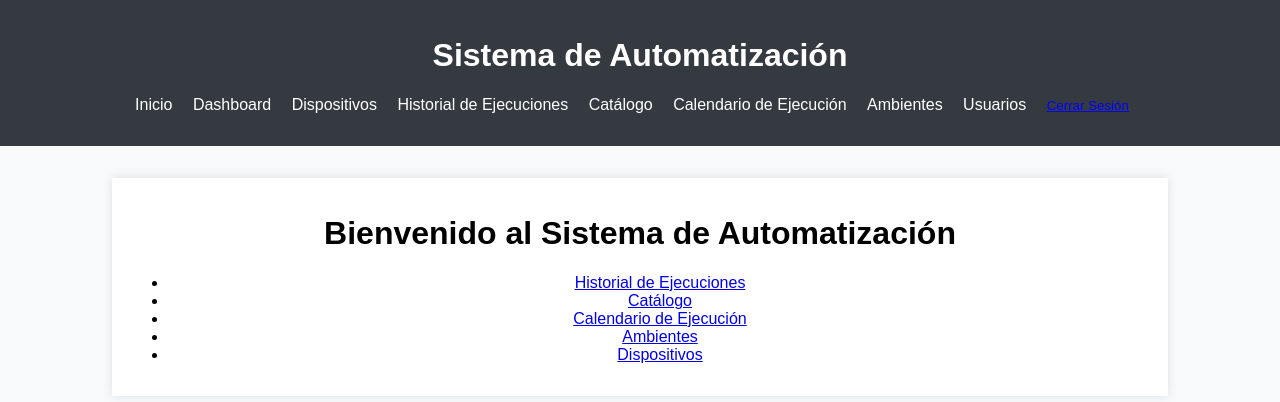
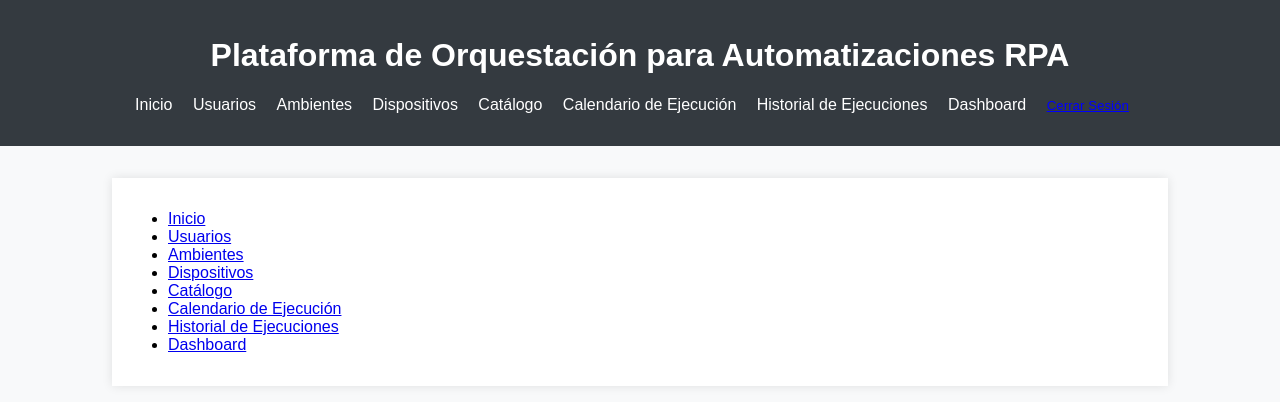
Before and after one commit to Reynaldo-byte/Plataforma-de-Orquestaci-n-para-Automatizaciones-RPA, a Django app: page / in a window 1280 px wide. Shown: the top 402 px of the page. Run offline with Django 5.2, Linux system fonts and the light colour scheme; the visitor is signed in with stand-in values (Sample User, id 1).

Commit message:
Add files via upload

```diff
--- a/codigo/WEB/automationsystem/mainapp/static/mainapp/css/styles.css
+++ b/codigo/WEB/automationsystem/mainapp/static/mainapp/css/styles.css
@@ -33,7 +33,7 @@ nav ul li a:hover {
 
 .container {
     width: 80%;
-    text-align: center;
+    text-align: left;
     margin: 2rem auto;
     padding: 1rem;
     background-color: white;
--- a/codigo/WEB/automationsystem/mainapp/templates/mainapp/base.html
+++ b/codigo/WEB/automationsystem/mainapp/templates/mainapp/base.html
@@ -2,22 +2,27 @@
 <html>
 <head>
     {% load static %}
-    <title>{% block title %}Sistema de Automatización{% endblock %}</title>
+    <title>{% block title %}Plataforma de Orquestación para Automatizaciones RPA{% endblock %}</title>
     <link rel="stylesheet" type="text/css" href="{% static 'mainapp/css/styles.css' %}">
 </head>
 <body>
     <header>
-        <h1>Sistema de Automatización</h1>
+        <h1>Plataforma de Orquestación para Automatizaciones RPA</h1>
         <nav>
             <ul>
                 <li><a href="{% url 'home' %}">Inicio</a></li>
+                <li><a href="{% url 'usuarios' %}">Usuarios</a></li>
+<li><a href="{% url 'ambientes' %}">Ambientes</a></li>
+<li><a href="{% url 'dispositivos' %}">Dispositivos</a></li>
+<li><a href="{% url 'catalogo' %}">Catálogo</a></li>
+
+        <li><a href="{% url 'calendario_ejecucion' %}">Calendario de Ejecución</a></li>
+                        <li><a href="{% url 'historial_ejecuciones' %}">Historial de Ejecuciones</a></li>
                 <li><a href="{% url 'dashboard' %}">Dashboard</a></li>
-                <li><a href="{% url 'dispositivos' %}">Dispositivos</a></li>
-                        <li><a href="{% url 'historial_ejecuciones' %}">Historial de Ejecuciones</a></li>
-        <li><a href="{% url 'catalogo' %}">Catálogo</a></li>
-        <li><a href="{% url 'calendario_ejecucion' %}">Calendario de Ejecución</a></li>
-        <li><a href="{% url 'ambientes' %}">Ambientes</a></li>
-        <li><a href="{% url 'usuarios' %}">Usuarios</a></li>
+
+
+
+
 
 {% if user.is_authenticated %}
                     <li>
--- a/codigo/WEB/automationsystem/mainapp/templates/mainapp/home.html
+++ b/codigo/WEB/automationsystem/mainapp/templates/mainapp/home.html
@@ -3,13 +3,17 @@
 {% block title %}Bienvenido al Sistema de Automatización{% endblock %}
 
 {% block content %}
-    <h1>Bienvenido al Sistema de Automatización</h1>
+
     <ul>
-        <li><a href="{% url 'historial_ejecuciones' %}">Historial de Ejecuciones</a></li>
-        <li><a href="{% url 'catalogo' %}">Catálogo</a></li>
+<li><a href="{% url 'home' %}">Inicio</a></li>
+                <li><a href="{% url 'usuarios' %}">Usuarios</a></li>
+<li><a href="{% url 'ambientes' %}">Ambientes</a></li>
+<li><a href="{% url 'dispositivos' %}">Dispositivos</a></li>
+<li><a href="{% url 'catalogo' %}">Catálogo</a></li>
+
         <li><a href="{% url 'calendario_ejecucion' %}">Calendario de Ejecución</a></li>
-        <li><a href="{% url 'ambientes' %}">Ambientes</a></li>
-        <li><a href="{% url 'dispositivos' %}">Dispositivos</a></li>
+                        <li><a href="{% url 'historial_ejecuciones' %}">Historial de Ejecuciones</a></li>
+                <li><a href="{% url 'dashboard' %}">Dashboard</a></li>
 
     </ul>
 {% endblock %}
```
